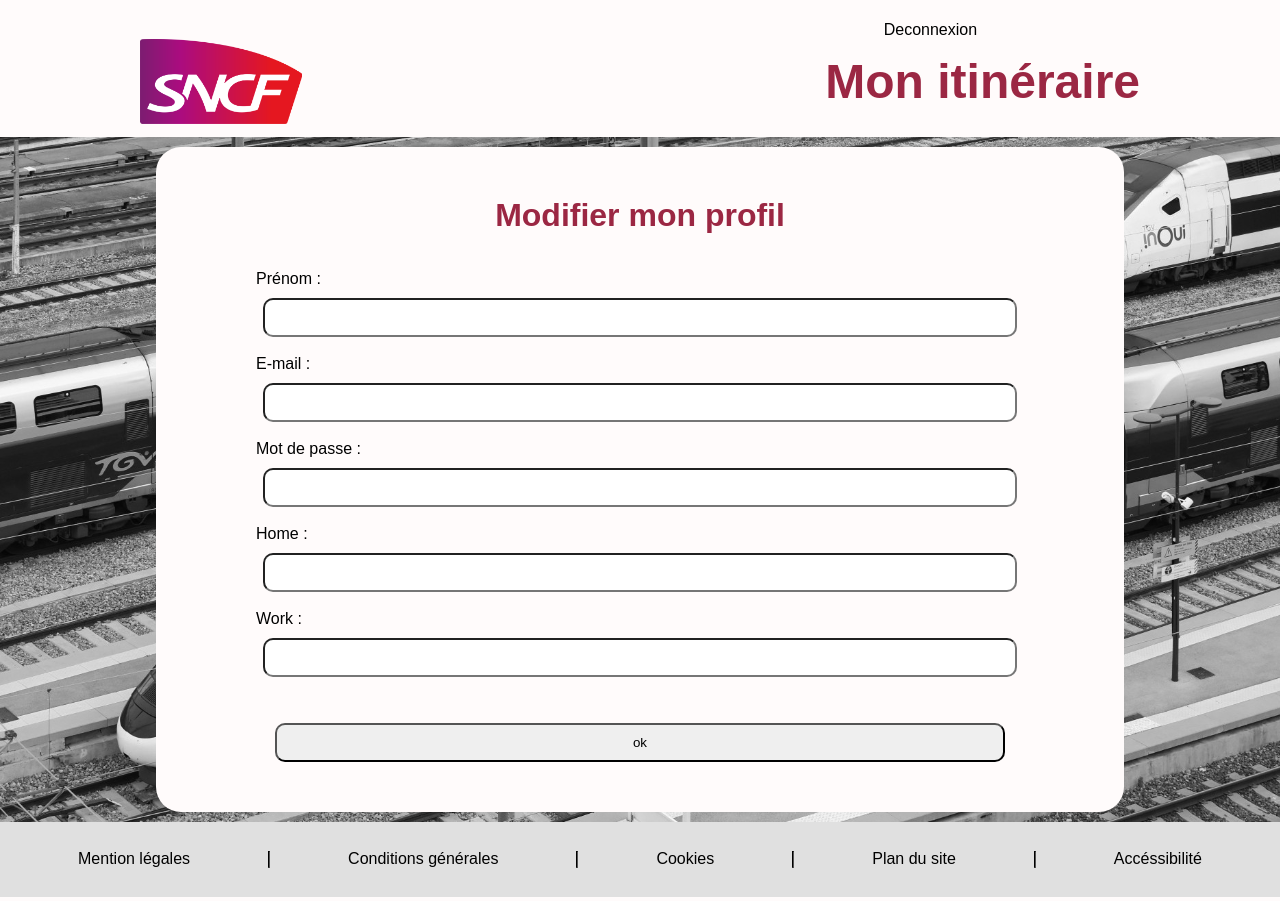
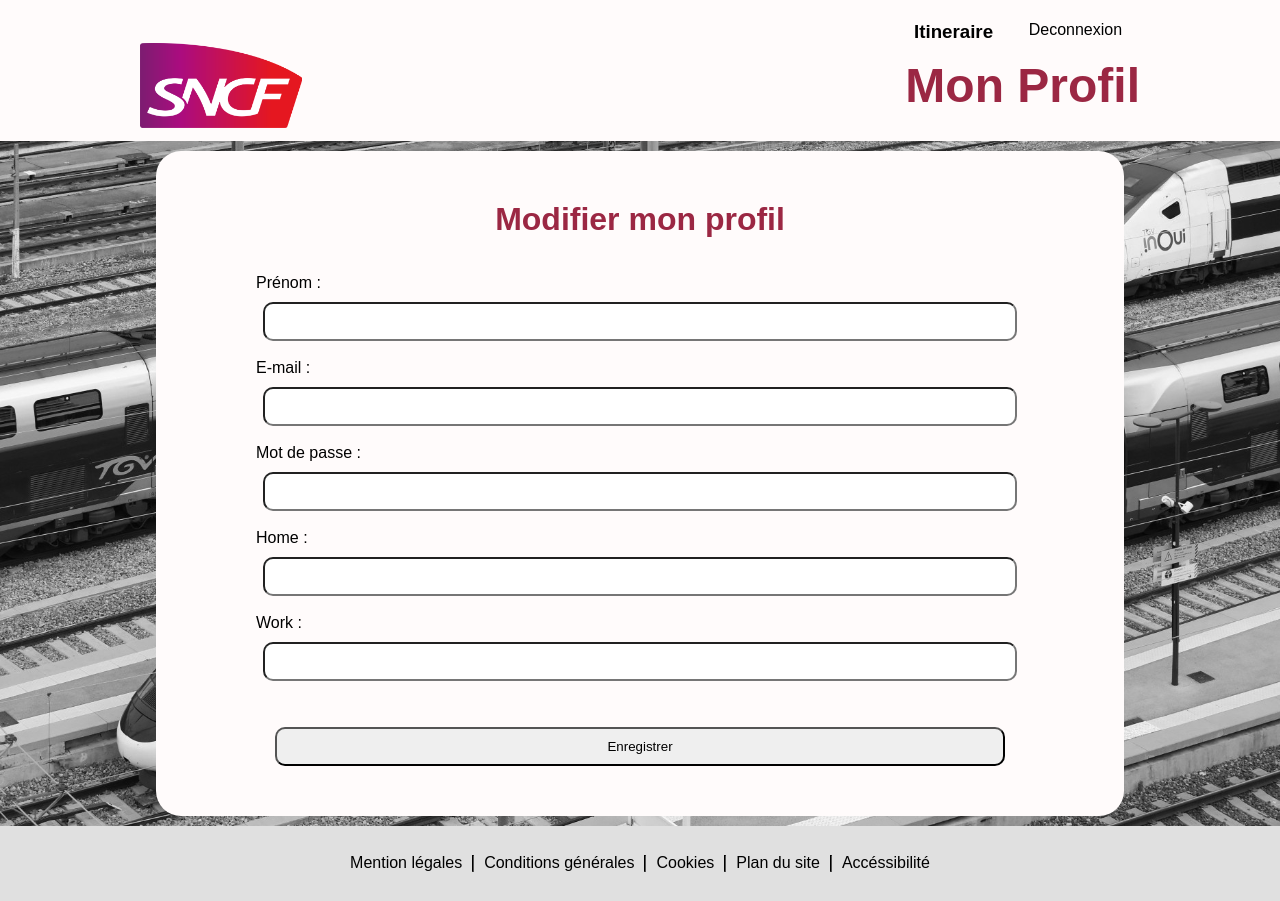
Before and after one commit to felixlbr/WEB-MAP, a PHP site: page /profile.php in a window 1280 px wide. Run offline with PHP 8.4, Linux system fonts and the light colour scheme; the visitor is signed in with stand-in values (Sample User, id 1); data that the repository does not hold is empty.

Commit message:
TOUT MARCHE

```diff
--- a/css/connexion_style.css
+++ b/css/connexion_style.css
@@ -20,7 +20,6 @@
 a{
     text-decoration: none;
     color : var(--black);
-    margin: auto;
 }
 
 h1{
@@ -64,8 +63,14 @@
     flex-direction: row;
     justify-content: space-around;*/
 }
-header>.containerItineraire{
-    display: block;
+header>.container>.containerItineraire{
+    display : grid;
+    grid-template-columns: 1fr 2fr;
+}
+header .containerMenu{
+    grid-column: 2;
+    display: flex;
+    justify-content: space-around;
 }
 header>.container>img{
     height: 85px;
@@ -77,7 +82,6 @@
     justify-self: end;
     align-self: center;
 }
-
 /* MAIN */
 main{
     position : relative;
--- a/profile.php
+++ b/profile.php
@@ -23,13 +23,17 @@
 
 <!-- HEADER -->
 <header>
-    <div class="container">
-        <div class="containerItineraire">
-            <a href="../php/logout.php">Deconnexion</a>
-        </div>
-        <img src="../img/sncf_logo.png" alt="logo SNCF">
-        <h1>Mon itinéraire</h1>
+<div class="container">
+    <div class="containerItineraire">
+      <div class="containerMenu">
+        <h3 id="nom"><?php echo $prenom ?></h3>
+        <h3 id="prof"><a href="../itineraire.php">Itineraire</a></h3>
+        <a id="deco" href="./logout.php">Deconnexion</a>
+      </div>
     </div>
+     <img src="img/sncf_logo.png" alt="logo SNCF">
+     <h1>Mon Profil</h1>
+  </div>
 </header>
 
 
@@ -48,7 +52,7 @@
                 Home : <input name="home" list="list-gare-arrivee" value="<?php echo $home?>"><br/>
                 Work : <input name="work" list="list-gare-arrivee" value="<?php echo $work ?>" /> <br/>
                 <datalist id="list-gare-arrivee"></datalist><br>
-                <input type= "submit" value= "ok" />
+                <input type= "submit" value= "Enregistrer" />
 
             </form>
         </div>
```
Also changed, not shown: itineraire.php (+34 -9 lines).
